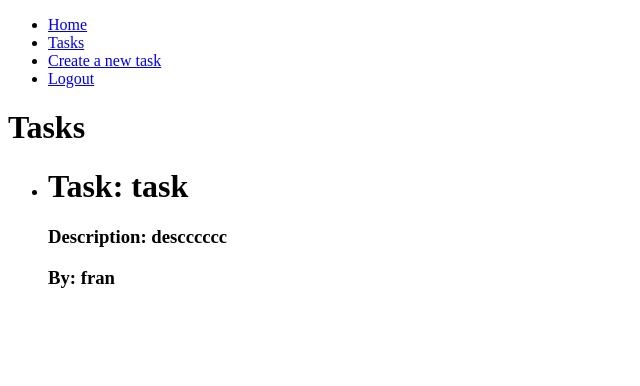
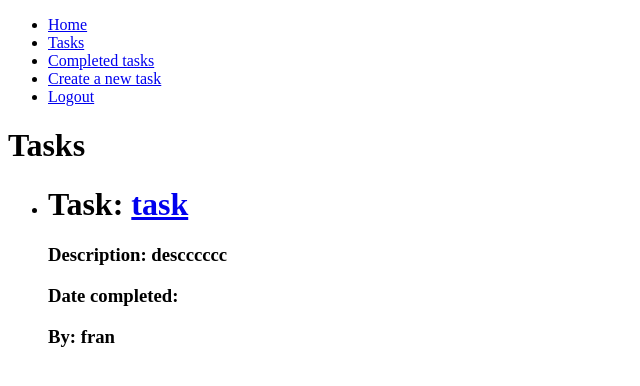
Before and after one commit to francojimenezcopati/DJANGO-CRUD, a Django app: page /tasks/ in a window 1280 px wide. Shown: the top 386 px of the page, without its empty margins (0-640 px from the left). Run offline with Django 5.2, Linux system fonts and the light colour scheme; a user stored in the database is signed in; data comes from the database, SQL or seed files in the repository; both versions use the stored data as it was after the commit.

Commit message:
Protect routes, Update & Delete tasks, complete tasks

```diff
--- a/DjangoCrud/settings.py
+++ b/DjangoCrud/settings.py
@@ -118,6 +118,8 @@
 
 STATIC_URL = "static/"
 
+LOGIN_URL = '/signin'
+
 # Default primary key field type
 # https://docs.djangoproject.com/en/5.0/ref/settings/#default-auto-field
 
--- a/tasks/forms.py
+++ b/tasks/forms.py
@@ -1,7 +1,8 @@
 from django import forms
 from .models import Task
 
-class CreateNewTaskForm(forms.ModelForm):
+
+class TaskForm(forms.ModelForm):
     class Meta:
         model = Task
-        fields = ['title', 'description', 'important']
+        fields = ["title", "description", "important"]
--- a/tasks/templates/base.html
+++ b/tasks/templates/base.html
@@ -10,9 +10,10 @@
         <nav>
             <ul>
                 <li><a href="{% url 'home' %}">Home</a></li>
+                {% if user.is_authenticated %}
                 <li><a href="{% url 'tasks' %}">Tasks</a></li>
+                <li><a href="{% url 'completed_tasks' %}">Completed tasks</a></li>
                 <li><a href="{% url 'create_task' %}">Create a new task</a></li>
-                {% if user.is_authenticated %}
                 <li><a href="{% url 'signout' %}">Logout</a></li>
                 {% else %}
                 <li><a href="{% url 'signup' %}">Sign up</a></li>
--- a/tasks/templates/tasks/tasks.html
+++ b/tasks/templates/tasks/tasks.html
@@ -5,8 +5,9 @@
     <ul>
         {% for task in tasks %}
         <li class="task">
-            <h1>Task: {{task.title}}</h1>
+            <h1>Task: <a href="{% url 'task_details' task.id %}">{{task.title}}</a></h1>
             <h3>Description: {{task.description}}</h3>
+            <h3>Date completed: {{task.datecompleted|date:'j/m/Y H:i'}}</h3>
             <h3>By: {{task.user.username}}</h3>
         </li>
         {% endfor %}
--- a/tasks/urls.py
+++ b/tasks/urls.py
@@ -5,9 +5,13 @@
 urlpatterns = [
     path("admin/", admin.site.urls),
     path("", views.home, name="home"),
+    path("tasks/", views.tasks, name="tasks"),
+    path("tasks/completed", views.completed_tasks, name="completed_tasks"),
+    path("tasks/create/", views.create_task, name="create_task"),
+    path("tasks/<int:task_id>/", views.task_details, name="task_details"),
+    path("tasks/<int:task_id>/complete", views.complete_task, name="complete_task"),
+    path("tasks/<int:task_id>/delete", views.delete_task, name="delete_task"),
     path("signup/", views.signup, name="signup"),
-    path("tasks/", views.tasks, name="tasks"),
-    path("tasks/create/", views.create_task, name="create_task"),
+    path("signin/", views.signin, name="signin"),
     path("signout/", views.signout, name="signout"),
-    path("signin/", views.signin, name="signin"),
 ]
--- a/tasks/views.py
+++ b/tasks/views.py
@@ -1,13 +1,16 @@
-from django.shortcuts import render, redirect
-
 # --------- AUTH ------------------------------------
 from django.contrib.auth.forms import UserCreationForm, AuthenticationForm
 from django.contrib.auth.models import User
 from django.contrib.auth import login, logout, authenticate
+from django.contrib.auth.decorators import login_required
 # ---------------------------------------------------
+# --------- DJANGO ------------------------------------
 from django.db import IntegrityError
+from django.shortcuts import render, redirect, get_object_or_404
+from django.utils import timezone
+# -----------------------------------------------------
 
-from .forms import CreateNewTaskForm
+from .forms import TaskForm
 from .models import Task
 
 
@@ -15,12 +18,8 @@
 def home(request):
     return render(request, "home.html")
 
-def tasks(request):
-    tasks = list(Task.objects.filter(user=request.user, datecompleted__isnull=True))
-    return render(request, "tasks/tasks.html", {
-        'tasks': tasks
-    })
 
+# region AUTH
 
 def signup(request):
     if request.method == "GET":
@@ -53,6 +52,7 @@
                 {"form": UserCreationForm, "error": "Passwords do not match"},
             )
 
+
 def signin(request):
     if request.method == "GET":
         return render(request, "login.html", {"form": AuthenticationForm})
@@ -74,23 +74,85 @@
                 },
             )
 
+@login_required
 def signout(request):
     logout(request)
     return redirect("home")
 
 
+# endregion
+
+# region Tasks
+
+@login_required
+def tasks(request):
+    tasks = list(
+        Task.objects.filter(user=request.user, datecompleted__isnull=True)
+    )
+    return render(request, "tasks/tasks.html", {"tasks": tasks})
+
+
+@login_required
+def completed_tasks(request):
+    tasks = list(
+        Task.objects.filter(user=request.user, datecompleted__isnull=False).order_by('-datecompleted')
+    )
+    return render(request, "tasks/tasks.html", {"tasks": tasks})
+
+
+@login_required
 def create_task(request):
-    if request.method == 'GET':
-        return render(request, 'tasks/create_task.html', {'form': CreateNewTaskForm()})
+    if request.method == "GET":
+        return render(request, "tasks/create_task.html", {"form": TaskForm()})
     else:
         try:
-            form = CreateNewTaskForm(request.POST)
+            form = TaskForm(request.POST)
             new_task = form.save(False)
             new_task.user = request.user
             new_task.save()
             return redirect("tasks")
         except ValueError:
-            return render(request, 'tasks/create_task.html', {
-                'form': CreateNewTaskForm(),
-                'error': 'Please provide valid data'
-            })
+            return render(
+                request,
+                "tasks/create_task.html",
+                {"form": TaskForm(), "error": "Please provide valid data"},
+            )
+
+
+@login_required
+def task_details(request, task_id):
+    task = get_object_or_404(Task, id=task_id, user=request.user)
+    if request.method == "GET":
+        form = TaskForm(instance=task)
+        return render(request, "tasks/task_details.html", {"form": form, 'task': task})
+    else:
+        try:
+            form = TaskForm(request.POST, instance=task)
+            form.save()
+            return redirect("tasks")
+        except ValueError:
+            return render(
+                request,
+                "tasks/task_details.html",
+                {"form": TaskForm(), "error": "Please provide valid data", 'task': task},
+            )
+
+
+@login_required
+def complete_task(request, task_id):
+    task = get_object_or_404(Task, id=task_id, user=request.user)
+    if request.method == "POST":
+        task.datecompleted = timezone.now()
+        task.save()
+        return redirect('tasks')
+
+
+@login_required
+def delete_task(request, task_id):
+    task = get_object_or_404(Task, id=task_id, user=request.user)
+    if request.method == "POST":
+        task.delete()
+        return redirect('tasks')
+
+
+# endregion
```
Also changed, not shown: tasks/templates/tasks/task_details.html (added, +22 -0 lines), db.sqlite3.
